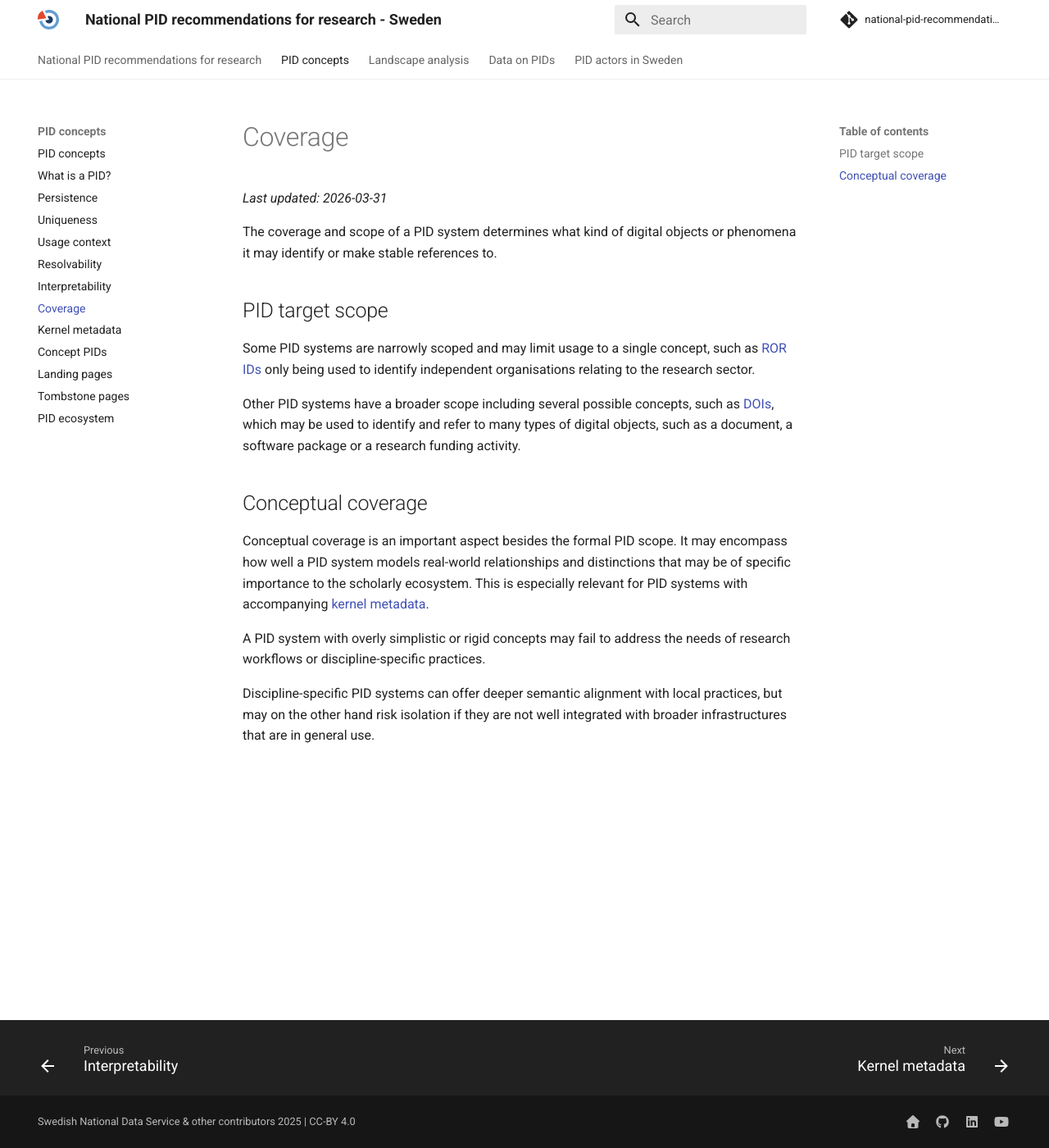
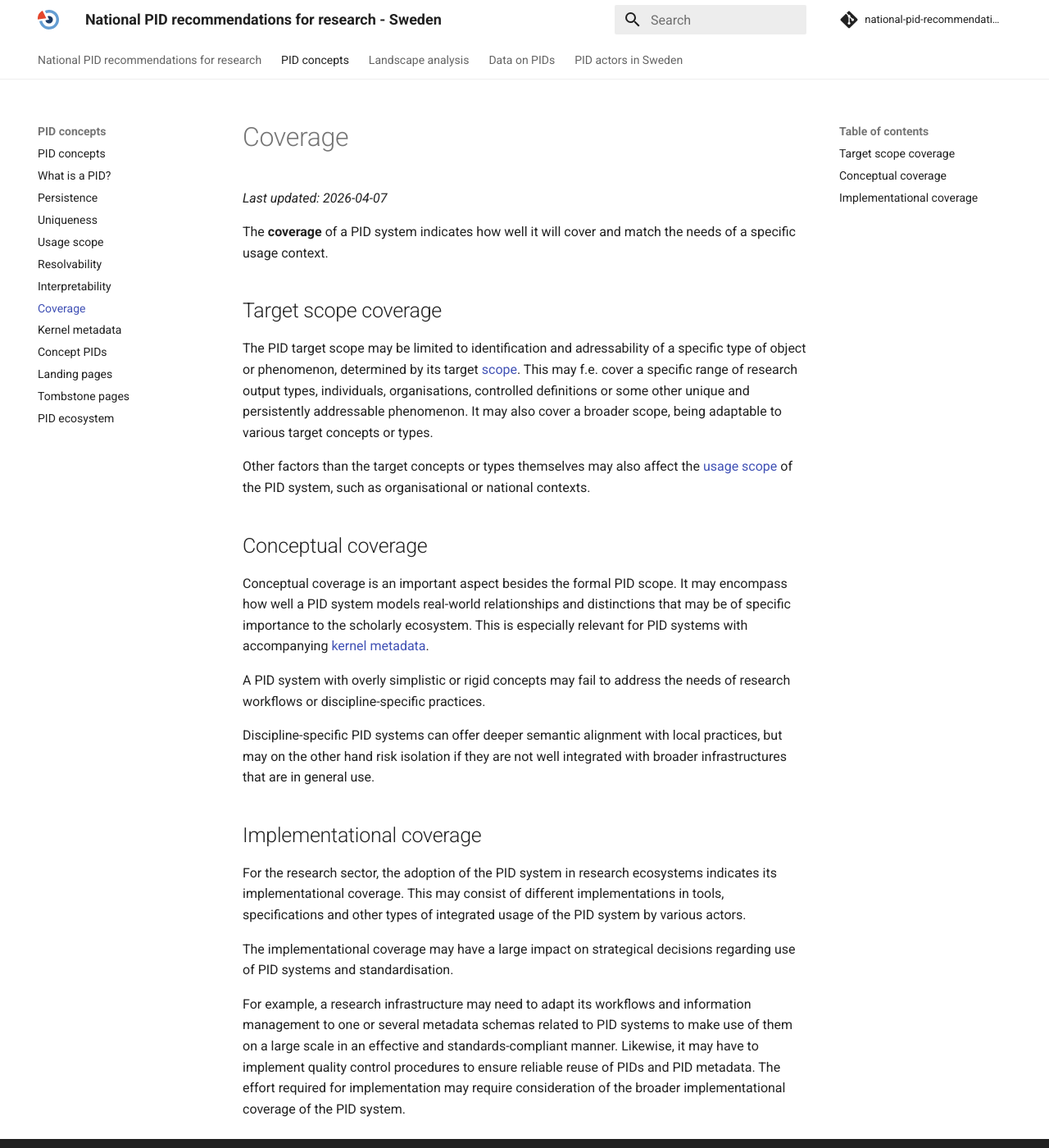
Before and after one commit to snd-sweden/national-pid-recommendations-for-research, an MkDocs documentation site: the page built from docs/pid-concepts/coverage.md, in a window 1280 px wide and 1400 px high. Shown: the whole window at 82% size. Built offline with MkDocs 1.6.1 and Material for MkDocs 9.7.7, drawn with Linux system fonts in a browser that asks for light colours; comment, search, counter and statistics services are not loaded.

Commit message:
Scope/coverage rework.

```diff
--- a/docs/pid-concepts/coverage.md
+++ b/docs/pid-concepts/coverage.md
@@ -1,14 +1,14 @@
 # Coverage
 
-_Last updated: 2026-03-31_
+_Last updated: 2026-04-07_
 
-The coverage and scope of a PID system determines what kind of digital objects or phenomena it may identify or make stable references to.
+The **coverage** of a PID system indicates how well it will cover and match the needs of a specific usage context.
 
-## PID target scope
+## Target scope coverage
 
-Some PID systems are narrowly scoped and may limit usage to a single concept, such as [ROR IDs](../data-on-pids/ror.md) only being used to identify independent organisations relating to the research sector.
+The PID target scope may be limited to identification and adressability of a specific type of object or phenomenon, determined by its target [scope](usage-scope.md). This may f.e. cover a specific range of research output types, individuals, organisations, controlled definitions or some other unique and persistently addressable phenomenon. It may also cover a broader scope, being adaptable to various target concepts or types.
 
-Other PID systems have a broader scope including several possible concepts, such as [DOIs](../data-on-pids/doi.md), which may be used to identify and refer to many types of digital objects, such as a document, a software package or a research funding activity.
+Other factors than the target concepts or types themselves may also affect the [usage scope](usage-scope.md) of the PID system, such as organisational or national contexts.
 
 ## Conceptual coverage
 
@@ -17,3 +17,12 @@ Conceptual coverage is an important aspect besides the formal PID scope. It may
 A PID system with overly simplistic or rigid concepts may fail to address the needs of research workflows or discipline-specific practices.
 
 Discipline-specific PID systems can offer deeper semantic alignment with local practices, but may on the other hand risk isolation if they are not well integrated with broader infrastructures that are in general use.
+
+## Implementational coverage
+
+For the research sector, the adoption of the PID system in research ecosystems indicates its implementational coverage. This may consist of different implementations in tools, specifications and other types of integrated usage of the PID system by various actors.
+
+The implementational coverage may have a large impact on strategical decisions regarding use of PID systems and standardisation.
+
+For example, a research infrastructure may need to adapt its workflows and information management to one or several metadata schemas related to PID systems to make use of them on a large scale in an effective and standards-compliant manner.
+Likewise, it may have to implement quality control procedures to ensure reliable reuse of PIDs and PID metadata. The effort required for implementation may require consideration of the broader implementational coverage of the PID system.
--- a/mkdocs.yml
+++ b/mkdocs.yml
@@ -55,7 +55,7 @@ nav:
         - What is a PID?: pid-concepts/what-is-pid.md
         - Persistence: pid-concepts/persistence.md
         - Uniqueness: pid-concepts/uniqueness.md
-        - Usage context: pid-concepts/usage-context.md
+        - Usage scope: pid-concepts/usage-scope.md
         - Resolvability: pid-concepts/resolvability.md
         - Interpretability: pid-concepts/interpretability.md
         - Coverage: pid-concepts/coverage.md
```
Also changed, not shown: docs/pid-concepts/usage-context.md (deleted, +0 -13 lines), docs/pid-concepts/usage-scope.md (added, +21 -0 lines).
